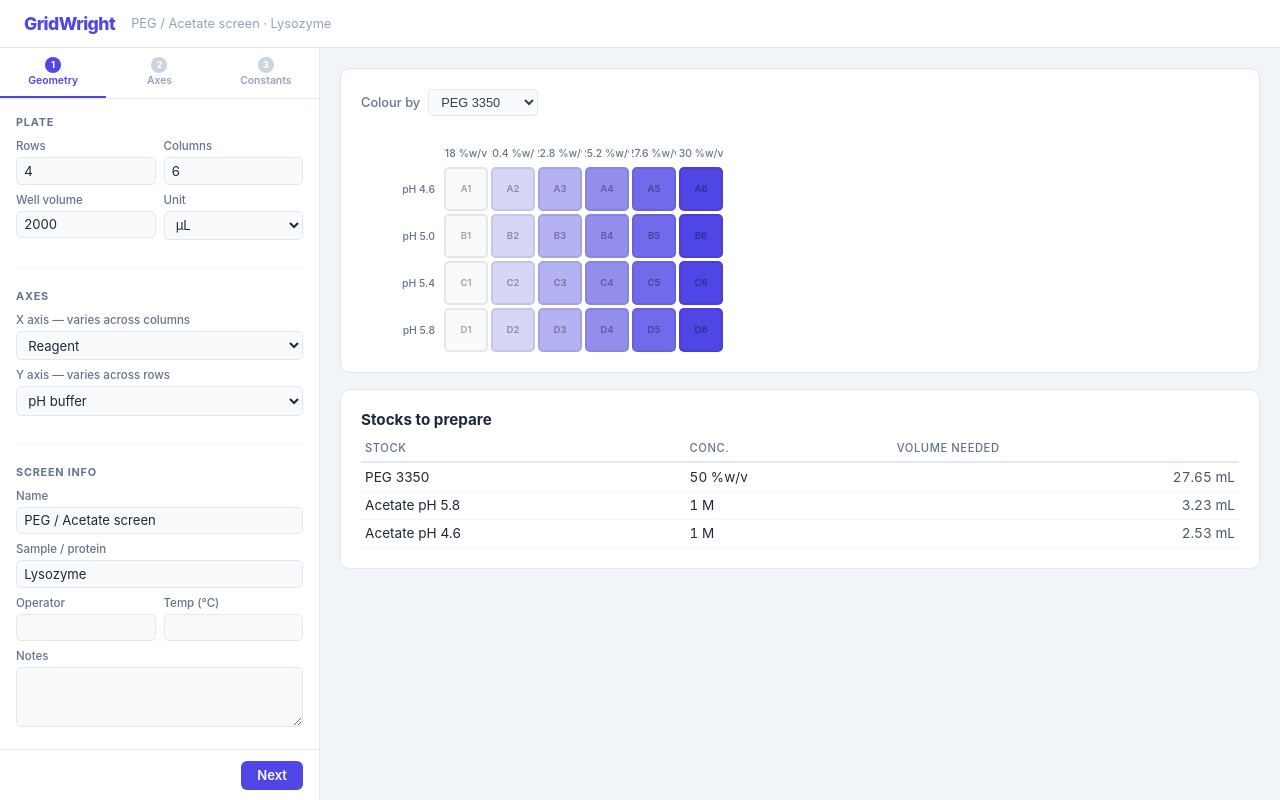
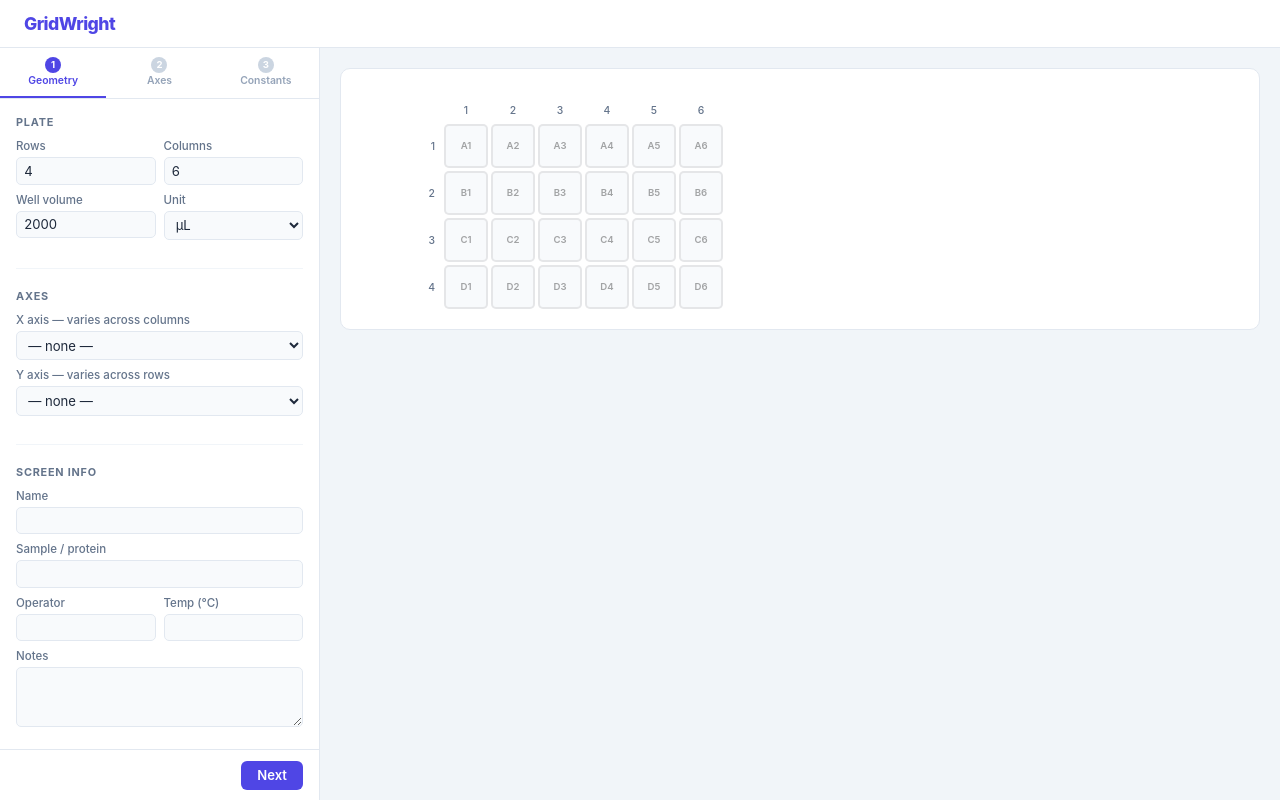
Before and after one commit to gebauer/GridWright, a React (Vite) app in the folder frontend/: page / in a window 1280 px wide. Built offline with nearby package versions, Linux system fonts and the light colour scheme.

Commit message:
feat: enhance axis readiness check and update default document structure

```diff
--- a/frontend/src/engine/screen.ts
+++ b/frontend/src/engine/screen.ts
@@ -8,8 +8,19 @@ const DEFAULTS = {
   deadVolumeMultiplier: 1.2,
 }
 
+/** An axis is "ready" only once the user has given it a name. */
+function isReady(ax: ScreenDocument['axes']['x']): ax is NonNullable<typeof ax> {
+  if (!ax) return false
+  return ax.type === 'reagent' ? ax.name.trim() !== '' : ax.bufferName.trim() !== ''
+}
+
 export function computeGrid(doc: ScreenDocument): GridResult {
-  const { plate, axes, constants, config = {} } = doc
+  const { plate, constants, config = {} } = doc
+  // Treat unnamed axes as absent so the preview stays neutral until the user configures them.
+  const axes = {
+    x: isReady(doc.axes.x) ? doc.axes.x : null,
+    y: isReady(doc.axes.y) ? doc.axes.y : null,
+  }
   const cfg = {
     minPipetteVolumeUL:   config.minPipetteVolumeUL   ?? DEFAULTS.minPipetteVolumeUL,
     pipetteResolutionUL:  config.pipetteResolutionUL  ?? DEFAULTS.pipetteResolutionUL,
--- a/frontend/src/state.ts
+++ b/frontend/src/state.ts
@@ -34,31 +34,11 @@ const DEFAULT_PH: PhAxis = {
   prepMode: 'mixing',
 }
 
-// §5 fixture as the default document
 const INIT: ScreenDocument = {
   version: 1,
-  meta: { name: 'PEG / Acetate screen', sample: 'Lysozyme' },
+  meta: {},
   plate: { rows: 4, cols: 6, wellVolume: 2000, volumeUnit: 'uL' },
-  axes: {
-    x: {
-      type: 'reagent',
-      name: 'PEG 3350',
-      stockConc: 50,
-      unit: '%w/v',
-      values: { kind: 'range', low: 18, high: 30 },
-    },
-    y: {
-      type: 'ph',
-      bufferName: 'Acetate',
-      concentration: 100,
-      concUnit: 'mM',
-      stockConc: 1,
-      stockUnit: 'M',
-      pKa: 4.76,
-      pH: { kind: 'list', values: [4.6, 5.0, 5.4, 5.8] },
-      prepMode: 'mixing',
-    },
-  },
+  axes: { x: null, y: null },
   constants: [],
 }
 
--- a/frontend/src/ui/PlatePreview.tsx
+++ b/frontend/src/ui/PlatePreview.tsx
@@ -54,7 +54,7 @@ export default function PlatePreview({ doc, result, colourBy, selectedWell, onWe
       undefined
     )
     const nums = vals.filter((v): v is number => v !== undefined)
-    if (nums.length === 0) return wells.map(() => 0.5)
+    if (nums.length === 0) return wells.map(() => 0)
     const min = Math.min(...nums)
     const max = Math.max(...nums)
     const range = max - min
@@ -97,6 +97,7 @@ export default function PlatePreview({ doc, result, colourBy, selectedWell, onWe
 
   return (
     <div className="plate-preview">
+      {opts.length > 0 && (
         <div className="plate-controls">
           <label className="colour-by-label">
             Colour by
@@ -105,6 +106,7 @@ export default function PlatePreview({ doc, result, colourBy, selectedWell, onWe
             </select>
           </label>
         </div>
+      )}
       <div
         className="plate-grid"
         style={{ gridTemplateColumns: `80px repeat(${plate.cols}, 44px)` }}
```
Lines whose indentation alone changed are shown as unchanged.
